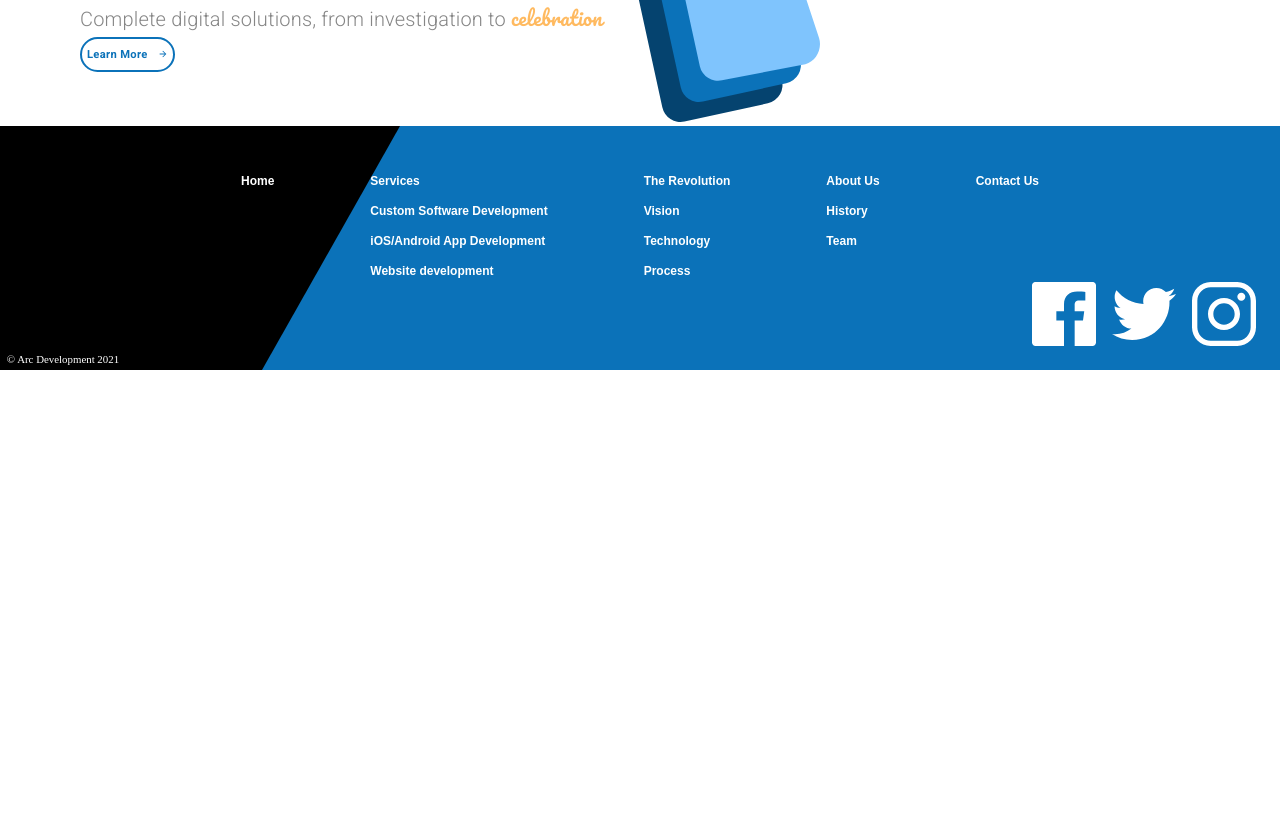
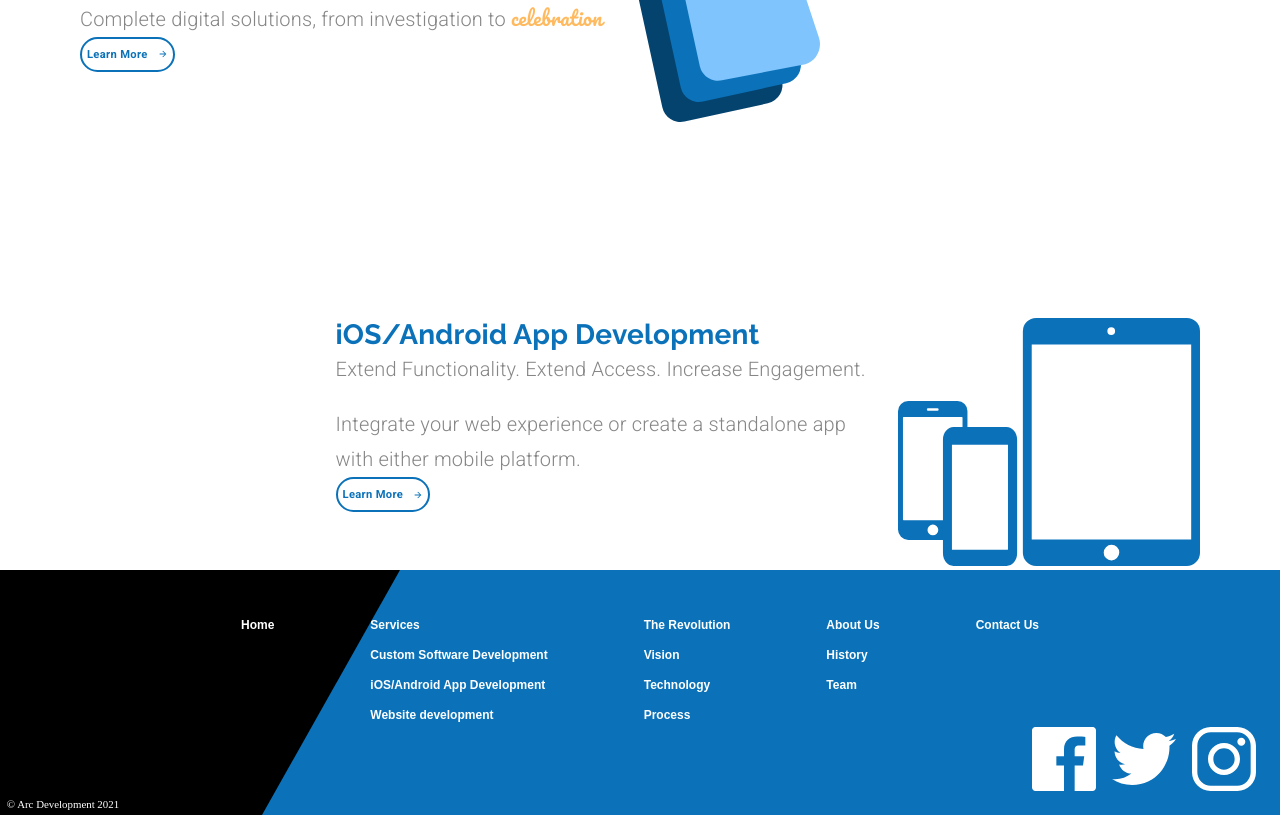
Before and after one commit to daw-maj-pl/arcdevelopment, a React (Create React App) app: page / in a window 1280 px wide. Shown: the part 880-1695 px from the top of the page. Before the commit the page ends 1250 px from the top, so only its background shows below. Built offline with nearby package versions, Linux system fonts and the light colour scheme.

Commit message:
Create iOS/Andriod Block

```diff
--- a/src/components/LandingPage.js
+++ b/src/components/LandingPage.js
@@ -8,6 +8,7 @@
 
 import animationData from '../animations/landinganimation/data';
 import customSoftwareIcon from '../assets/Custom Software Icon.svg';
+import mobileAppsIcon from '../assets/mobileIcon.svg';
 
 const useStyles = makeStyles(theme => ({
   animation: {
@@ -146,7 +147,7 @@
       </Grid>
       <Grid item>
         {' '}
-        {/*-----Services Block-----*/}
+        {/*-----Custom Software Block-----*/}
         <Grid
           container
           direction="row"
@@ -186,6 +187,47 @@
           </Grid>
         </Grid>
       </Grid>
+      <Grid item>
+        {' '}
+        {/*-----iOS/Android Block-----*/}
+        <Grid
+          container
+          direction="row"
+          justifyContent={matchesSM ? 'center' : 'flex-end'}
+          className={classes.serviceContainer}
+        >
+          <Grid
+            item
+            style={{
+              textAlign: matchesSM ? 'center' : undefined
+            }}
+          >
+            <Typography variant="h4">iOS/Android App Development</Typography>
+            <Typography variant="subtitle1" className={classes.subtitle}>
+              Extend Functionality. Extend Access. Increase Engagement.
+            </Typography>
+            <Typography variant="subtitle1">
+              Integrate your web experience or create a standalone app{' '}
+              {matchesSM ? null : <br />}with either mobile platform.
+            </Typography>
+            <Button variant="outlined" className={classes.learnButton}>
+              <span style={{ marginRight: 10 }}>Learn More</span>
+              <ButtonArrow
+                width={10}
+                height={10}
+                fill={theme.palette.common.blue}
+              />
+            </Button>
+          </Grid>
+          <Grid item style={{marginRight: matchesSM ? 0 : '5em',}}>
+            <img
+              className={classes.icon}
+              alt="mobile phone icon"
+              src={mobileAppsIcon}
+            />
+          </Grid>
+        </Grid>
+      </Grid>
     </Grid>
   );
 }
```
